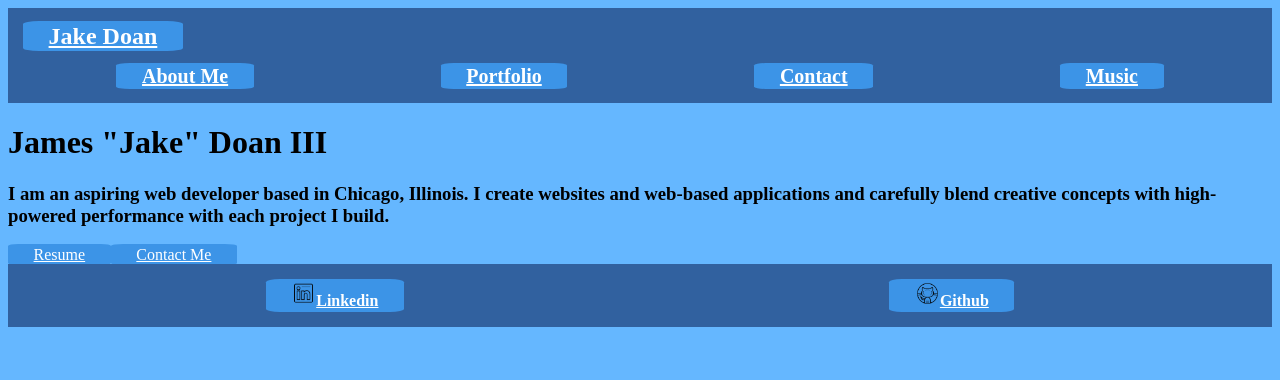
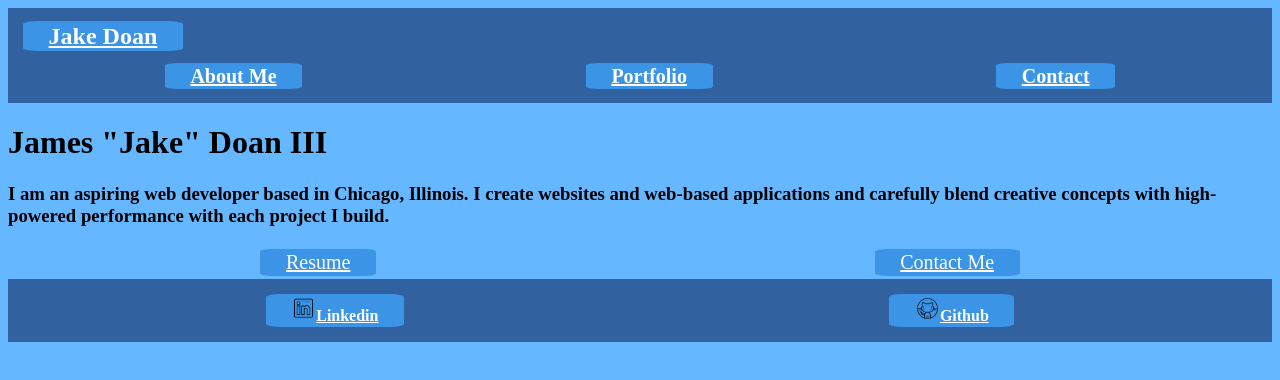
Before and after one commit to jakedoan3/portfolio, a React (Create React App) app: page / in a window 1280 px wide. Shown: the top 380 px of the page. Built offline with nearby package versions, Linux system fonts and the light colour scheme.

Commit message:
cleaned up CSS

```diff
--- a/src/Home.jsx
+++ b/src/Home.jsx
@@ -5,8 +5,10 @@
     <div>
         <h1>James "Jake" Doan III</h1>
         <h3>I am an aspiring web developer based in Chicago, Illinois. I create websites and web-based applications and carefully blend creative concepts with high-powered performance with each project I build.</h3>
-        <a href="https://docs.google.com/document/d/1ijQXX34lW7Zy-5HWNEDKb3ZHmHxxW2vZ/edit?usp=sharing&ouid=100112611172731593610&rtpof=true&sd=true" >Resume</a>
-        <a href="/contact">Contact Me</a>
+        <div className="homeLinks">
+          <a className="homeLink" href="https://docs.google.com/document/d/1ijQXX34lW7Zy-5HWNEDKb3ZHmHxxW2vZ/edit?usp=sharing&ouid=100112611172731593610&rtpof=true&sd=true" >Resume</a>
+          <a className="homeLink" href="/contact">Contact Me</a>
+        </div>
     </div>
   )
 }
--- a/src/Navbar.jsx
+++ b/src/Navbar.jsx
@@ -17,12 +17,7 @@
       key: "Contact",
       route: "/contact",
       placeholder: "Contact",
-    },
-    {
-      key: "Music",
-      route: "/music",
-      placeholder: "Music",
-    },
+    }
   ];
 
   return (
--- a/src/Style/App.css
+++ b/src/Style/App.css
@@ -40,6 +40,13 @@
 /* text-align: center; */
 }
 
+.homeLinks {
+    display: flex;
+    justify-content: space-around;
+    font-size: 20px;
+    padding: 3px;
+}
+
 
 .NavTitle {
 font-size: 24px;
```
